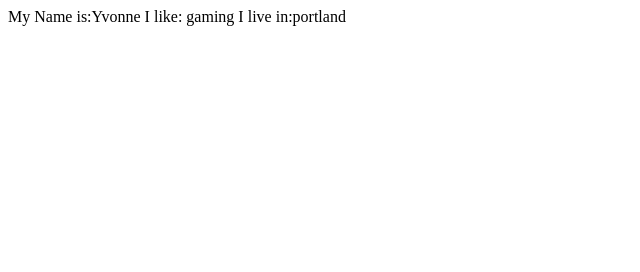
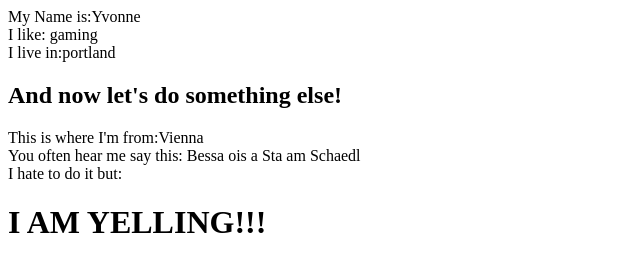
Before and after one commit to YvonneHayes/SandBox, a plain HTML site: page index.html in a window 1280 px wide. Shown: the whole page, without its empty margins (0-640 px from the left). Drawn offline with nearby package versions, Linux system fonts and the light colour scheme.

Commit message:
two templates. Each in own placeholder div. Think I now understand how they work

```diff
--- a/apps.js
+++ b/apps.js
@@ -4,8 +4,20 @@ var Data = {
   city: 'portland'
 };
 
+
+var Data2 = {
+  homeTown: 'Vienna',
+  quote:'Bessa ois a Sta am Schaedl',
+  headline: '<h1>I AM YELLING!!!</h1>'
+};
+
 var templateScript = $('#tryThis').html();
 
 var template = Handlebars.compile(templateScript);
 
-$(document.body).append(template(Data));
+$('#One').append(template(Data));
+
+var apptemplate = $('#tryThisToo').html();
+var template2 = Handlebars.compile(apptemplate);
+
+$('#Two').append(template2(Data2));
--- a/index.html
+++ b/index.html
@@ -7,13 +7,21 @@
       <script src="https://cdnjs.cloudflare.com/ajax/libs/handlebars.js/4.0.5/handlebars.js"></script>
   </head>
   <body>
-    <script id="tryThis" type="text/x-handlebars-template">
-      <div>
-        My Name is:{{name}}
-        I like: {{like}}
+    <div id="One">
+      <script id="tryThis" type="text/x-handlebars-template">
+        My Name is:{{name}} </br>
+        I like: {{like}} </br>
         I live in:{{city}}
-      </div>
-    </script>
+      </script>
+    </div>
+    <h2>And now let's do something else!</h2>
+    <div id="Two">
+      <script id="tryThisToo" type="text/x-handlebars-template">
+        This is where I'm from:{{homeTown}} </br>
+        You often hear me say this: {{quote}} </br>
+        I hate to do it but:{{{headline}}}
+      </script>
+    </div>
   </body>
   <script src='apps.js'></script>
 </html>
```
